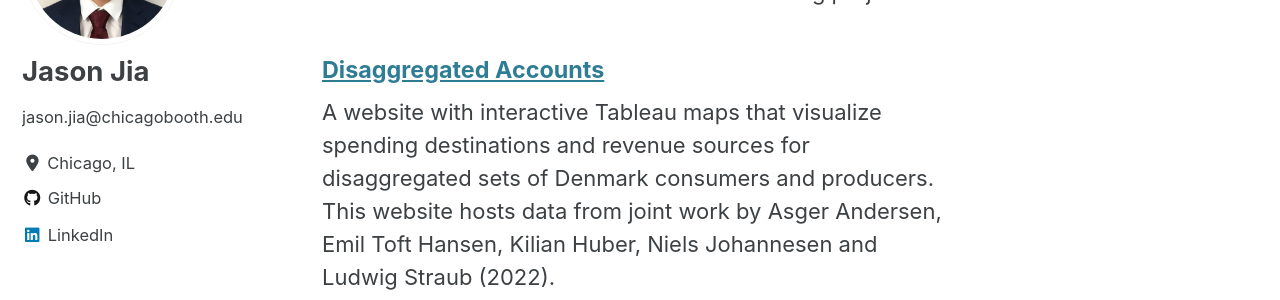
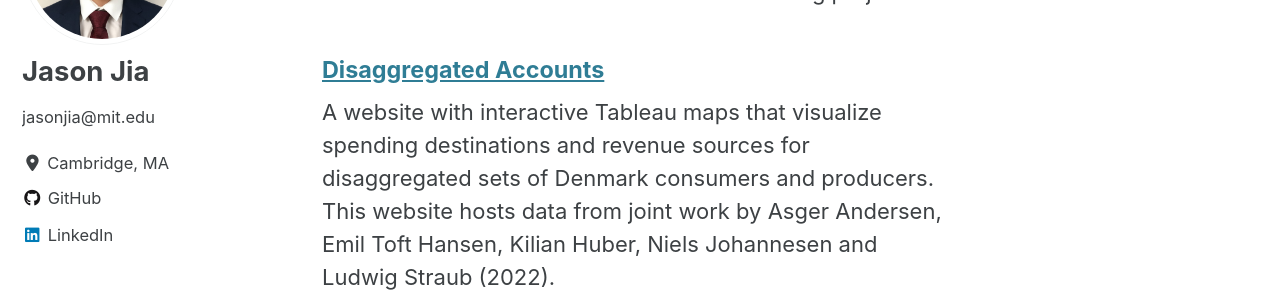
Before and after one commit to jasonjiajs/jasonjiajs.github.io-2021, a Jekyll site: the page built from _pages/home.md, in a window 1280 px wide. Shown: the part 181-481 px from the top of the page. Built offline with Jekyll 4.4.1, drawn with Linux system fonts in a browser that asks for light colours; cached includes are drawn as plain includes; nearby versions of some CDN libraries.

Commit message:
Update _config.yml

```diff
--- a/_config.yml
+++ b/_config.yml
@@ -109,8 +109,8 @@ analytics:
 author:
   name             : "Jason Jia"
   avatar           : "/assets/images/profile_photo_blurry.jpg" # path of avatar image, e.g. "/assets/images/bio-photo.jpg"
-  bio              : "[jason.jia@chicagobooth.edu](mailto:jason.jia@chicagobooth.edu)"
-  location         : "Chicago, IL"
+  bio              : "[jasonjia@mit.edu](mailto:jasonjia@mit.edu)"
+  location         : "Cambridge, MA"
   email            :
   links:
     - label: "Email"
```
